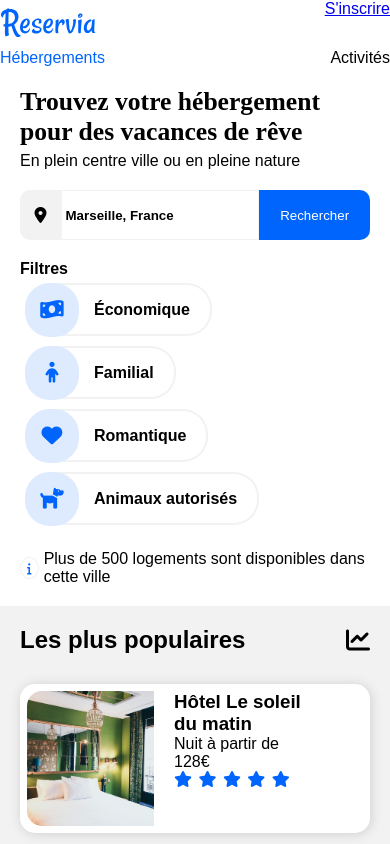
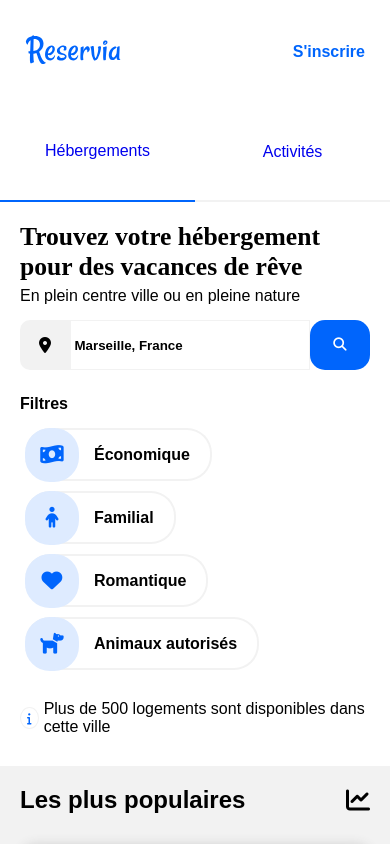
Before and after one commit to Jeffrey-Blanc/JeffreyBlanc_2_23022021, a plain HTML site: page index.html in a window 390 px wide. Shown: the top 844 px of the page. Drawn offline with Linux system fonts and the light colour scheme; a web font is replaced by a local one.

Commit message:
Correction general

```diff
--- a/css/style.css
+++ b/css/style.css
@@ -3,6 +3,9 @@
     font-family: 'Raleway';
     src: url('../fonts/Raleway-Black.ttf');
     src: url('../fonts/Raleway-Regular.ttf');
+
+    font-family: 'RalewayBold';
+    src: url('../fonts/Raleway-ExtraBold.ttf');
 }
 
 h1{
@@ -30,20 +33,22 @@ img {
 }
 
 /****** Header page DESKTOP ******/
-#header_page_desktop{
+#header_page{
     display: flex;
     justify-content: space-between;
-    height: 100px;
-    padding-left: 25px;
+    /* height: 100px; */
+    /* padding: 0 25px; */
 }
 
 #logo{
     display: flex;
     align-items: center;
+    flex: 1;
+    padding: 0 25px;
 }
 
 /*----- Nav -----*/
-#header_page_desktop nav{
+#header_page nav{
     display: flex;
     align-items: center;
 }
@@ -54,7 +59,7 @@ img {
 
 ul#liste_navigation_page {
     height: 100px;
-    line-height: 100px;
+    /* line-height: 100px; */
 }
 
 #liste_navigation_page li {
@@ -68,32 +73,55 @@ ul#liste_navigation_page {
     border-top: 2px solid #0065FC;
 }
 
-a[href*="hebergements"]{
-    color: #0065FC;
+#liste_navigation_page li:hover {
+    border-top: 2px solid #0065FC;
+    background-color: #DEEBFF;
+    border-radius: 0 0 15px 15px;
 }
 
-/* #liste_navigation_page li:hover {
+#liste_navigation_page li:hover .test {
+    font-size: 1.2em;
+    text-decoration: none;
+}
+
+.test{
+    transition: 180ms;
+    text-decoration: none;
+}
+
+#sinscrire {
+    border-top: 2px solid white;
+}
+
+#sinscrire:hover {
     border-top: 2px solid #0065FC;
-} */
+    background-color: #DEEBFF;
+    border-radius: 0 0 15px 15px;
+    font-size: 1.2em;
+    transition: 180ms;
+}
 
 #liste_navigation_page a {
     display: flex;
     justify-content: center;
+    align-items: center;
+    width: 100%;
 }
 
-#liste_navigation_page a[href*="sinscrire"]{
+a[href*="sinscrire"]{
     text-decoration: none;
     color: #0065FC;
     font-weight: bold;
+    height: 100px;
+    /* line-height: 100px; */
+    display: flex;
+    align-items: center;
+    padding: 0 25px;
 }
 
 #liste_navigation_page li {
-    text-align: center;
-}
-
-/* Header page MOBILE */
-#header_page_mobile{
-    display: none;
+    display: flex;
+    justify-content: center;
 }
 
 /****** Main ******/
@@ -110,21 +138,24 @@ main{
 }
 
 .recherches_filtres > * {
-    margin-top: 20px;
+    margin: 10px 0;
 }
 
 .recherches_filtres > h1 {
-    margin-top: 0px;
+    margin: 0px;
 }
 
 .recherches_filtres > span {
-    margin-top: 5px;
+    margin: 5px 0;
 }
 
 /*----- Recherches -----*/
 #barre_recherches{
     display: flex;
+    /* justify-content: space-between; */
     height: 50px;
+    /* border: 1px solid #F2F2F2;
+    border-radius: 15px 15px; */
 }
 
 .icon{
@@ -137,14 +168,16 @@ main{
 }
 
 input[name="recherches"]{
+    /* flex: 1; */
     border: 1px solid #F2F2F2;
     padding-left: 1%;
-    width: 235px;
+    /* width: 235px; */
     font-weight: bold;
 }
 input[name="recherches"]::placeholder{
     color: #000000;
     font-weight: bold;
+    margin: 20px 0;
 }
 
 #barre_recherches button{
@@ -158,15 +191,25 @@ input[name="recherches"]::placeholder{
     border: none;
 }
 
+.fa-search {
+    display: none!important;
+}
+
 /*----- Filtres -----*/
 #filtres{
     display: flex;
     align-items: center;
     font-weight: bold;
+    flex-wrap: wrap;
+}
+
+#filtres > * {
+    margin: 5px 0;
 }
 
 #filtres ul {
     display: flex;
+    flex-wrap: wrap;
 }
 
 #filtres li {
@@ -176,7 +219,7 @@ input[name="recherches"]::placeholder{
     border: 2px solid #F2F2F2;
     border-radius: 25px;
     border-left: none;
-    margin-left: 15px;
+    margin: 5px 10px;
     padding-right: 20px;
 }
 
@@ -347,6 +390,12 @@ input[name="recherches"]::placeholder{
     width: 139px;
     display: flex;
     flex-direction: column;
+    position: relative;
+}
+
+#hebergement_ville_popularite figcaption > div {
+    position: absolute;
+    bottom: 5px;
 }
 
 /****** Activites ******/
@@ -442,19 +491,34 @@ input[name="recherches"]::placeholder{
 
 /* Responsives */
 @media (max-width: 425px){
-    #header_page_desktop {
+    #header_page {
         flex-wrap: wrap;
-        display: none;
     }
 
-    #header_page_mobile{
-        display: flex;
-        flex-direction: column;
+    #header_page nav {
+        width: 100%;
+        order: 2;
     }
 
-    #header_page_mobile ul {
-        display: flex;
-        justify-content: space-between;
+    #header_page ul {
+        width: 100%;
+    }
+
+    #liste_navigation_page > li:first-child {
+        border-top: none;
+        border-bottom: 2px solid #0065FC;
+    }
+
+    #liste_navigation_page > li {
+        width: 50%;
+        border-bottom: 2px solid #F2F2F2;
+    }
+
+    #liste_navigation_page li:hover {
+        border-top: none;
+        border-bottom: 2px solid #0065FC;
+        border-radius: inherit;
+        color: #0065FC;
     }
 
     main{
@@ -469,12 +533,25 @@ input[name="recherches"]::placeholder{
         margin: 20px 20px;
     }
 
-    #filtres, #filtres ul {
-        flex-wrap: wrap;
+    #filtres li {
+        margin: 5px;
     }
 
-    #filtres li {
-        margin: 5px;
+    input[name="recherches"] {
+        flex: 1;
+    }
+
+    #barre_recherches button {
+        width: 60px;
+        border-radius: 15px 15px;
+    }
+
+    .btn-recherche{
+        display: none;
+    }
+
+    .fa-search {
+        display: block!important;
     }
 
     #hebergements {
--- a/index.html
+++ b/index.html
@@ -10,34 +10,19 @@
 </head>
 
 <body>
-    <!-- Header : Logo et navigation --> <!-- Desktop -->
-    <header id="header_page_desktop">
+    <!-- Header : Logo et navigation -->
+    <header id="header_page">
         <div id="logo">
             <a href="index.html"><img src="img/logo/Reservia.svg" alt="Logo Reservia" /></a>
         </div>
         <nav>
             <ul id="liste_navigation_page">
-                <li><a href="#hebergements" class="link_black">Hébergements</a></li>
-                <li><a href="#activites" class="link_black">Activités</a></li>
-                <li><a href="#sinscrire" id="sinscrire">S'inscrire</a></li>
+                <li><a class="test" href="#hebergements" class="link_black">Hébergements</a></li>
+                <li><a class="test" href="#activites" class="link_black">Activités</a></li>
+                <!-- <li><a class="test" href="#sinscrire" id="sinscrire">S'inscrire</a></li> -->
             </ul>
         </nav>
-    </header>
-
-    <!-- Header : Logo et navigation --> <!-- Tablette et smartphone-->
-    <header id="header_page_mobile">
-        <nav>
-            <ul>
-                <li><a href="index.hmtl"><img src="img/logo/Reservia.svg" alt="Logo Reservia"/></a></li>
-                <li><a href="#sinscrire" id="sinscrire">S'inscrire</a></li>
-            </ul>
-        </nav>
-        <nav>
-            <ul>
-                <li><a href="#hebergements" class="link_black">Hébergements</a></li>
-                <li><a href="#activites" class="link_black">Activités</a></li>
-            </ul>
-        </nav>
+        <a class="test" href="#sinscrire" id="sinscrire">S'inscrire</a>
     </header>
 
     <main>
@@ -50,7 +35,7 @@
                     <i class="fas fa-map-marker-alt"></i>
                 </div>
                 <input type="text" name="recherches" id="recherches" placeholder="Marseille, France" />
-                <button>Rechercher</button>
+                <button><span class="btn-recherche">Rechercher</span><i class="fas fa-search"></i></button>
             </form>
             <div id="filtres">
                 <p>Filtres</p>
```
